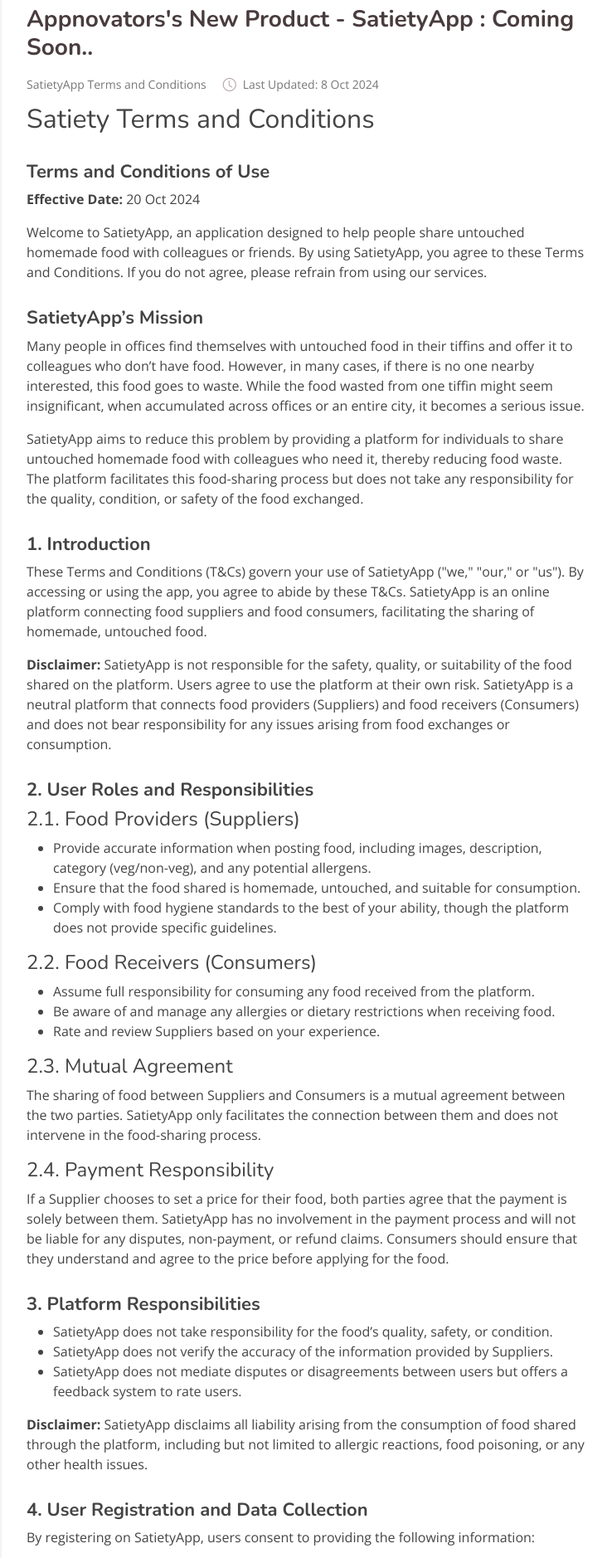
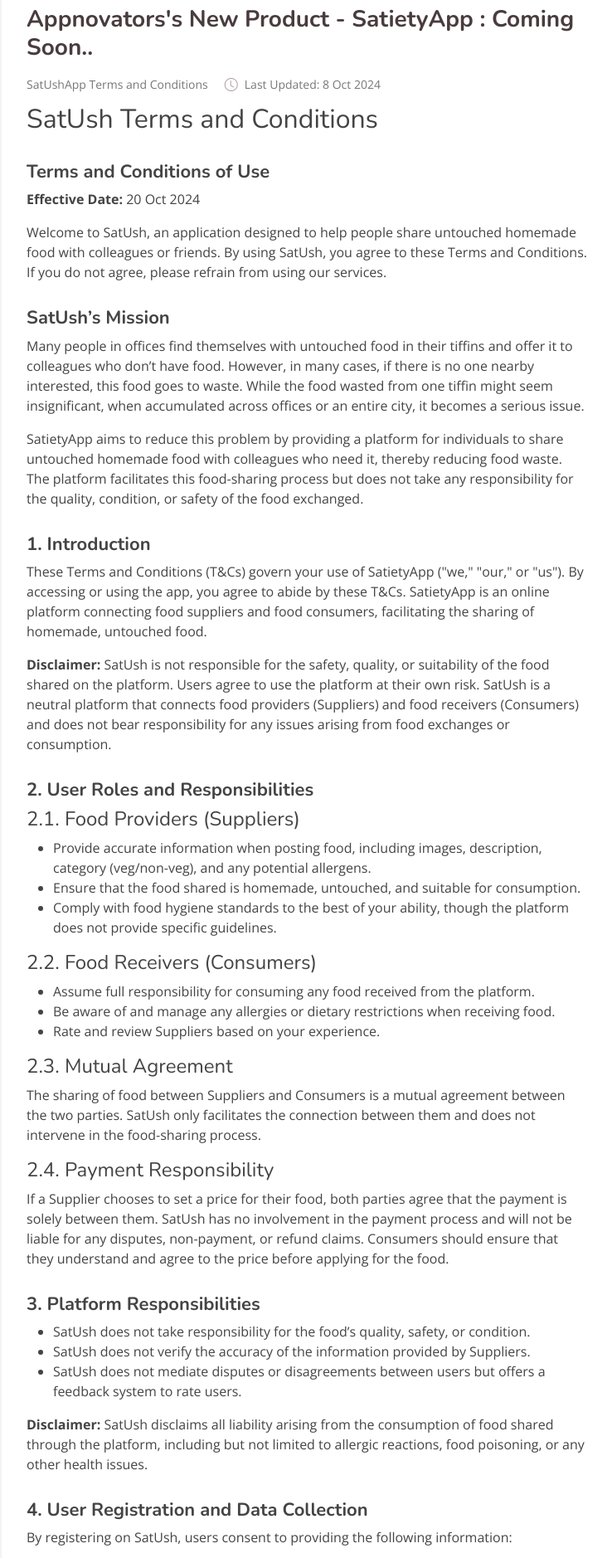
Before and after one commit to Priya-Mohod/Appnovators-Website, a plain HTML site: page termsCondition.html in a window 1280 px wide. Shown: the part 660-2538 px from the top of the page at 83% size, without its empty margins (80-818 px from the left). Drawn offline with nearby package versions, Linux system fonts and the light colour scheme.

Commit message:
renamed to satush

```diff
--- a/termsCondition.html
+++ b/termsCondition.html
@@ -76,21 +76,21 @@
 
               <div class="entry-meta">
                 <ul>
-                  <li class="d-flex align-items-center"><a href="termsCondition.html">SatietyApp Terms and Conditions</a></li>
+                  <li class="d-flex align-items-center"><a href="termsCondition.html">SatUshApp Terms and Conditions</a></li>
                   <li class="d-flex align-items-center"><i class="bi bi-clock"></i> <a href="termsCondition.html"><time datetime="2020-01-01">Last Updated: 8 Oct 2024</time></a></li>
                 </ul>
               </div>
 
               <div class="entry-content">
-                <h2>Satiety Terms and Conditions</h2>
+                <h2>SatUsh Terms and Conditions</h2>
 
                 <h3>Terms and Conditions of Use</h3>
                 <p><strong>Effective Date:</strong> 20 Oct 2024</p>
                 <p>
-                    Welcome to SatietyApp, an application designed to help people share untouched homemade food with colleagues or friends. By using SatietyApp, you agree to these Terms and Conditions. If you do not agree, please refrain from using our services.
+                    Welcome to SatUsh, an application designed to help people share untouched homemade food with colleagues or friends. By using SatUsh, you agree to these Terms and Conditions. If you do not agree, please refrain from using our services.
                 </p>
 
-                <h3>SatietyApp’s Mission</h3>
+                <h3>SatUsh’s Mission</h3>
                 <p>
                     Many people in offices find themselves with untouched food in their tiffins and offer it to colleagues who don’t have food. However, in many cases, if there is no one nearby interested, this food goes to waste. While the food wasted from one tiffin might seem insignificant, when accumulated across offices or an entire city, it becomes a serious issue.
                 </p>
@@ -103,7 +103,7 @@
                     These Terms and Conditions (T&Cs) govern your use of SatietyApp ("we," "our," or "us"). By accessing or using the app, you agree to abide by these T&Cs. SatietyApp is an online platform connecting food suppliers and food consumers, facilitating the sharing of homemade, untouched food.
                 </p>
                 <p>
-                    <strong>Disclaimer:</strong> SatietyApp is not responsible for the safety, quality, or suitability of the food shared on the platform. Users agree to use the platform at their own risk. SatietyApp is a neutral platform that connects food providers (Suppliers) and food receivers (Consumers) and does not bear responsibility for any issues arising from food exchanges or consumption.
+                    <strong>Disclaimer:</strong> SatUsh is not responsible for the safety, quality, or suitability of the food shared on the platform. Users agree to use the platform at their own risk. SatUsh is a neutral platform that connects food providers (Suppliers) and food receivers (Consumers) and does not bear responsibility for any issues arising from food exchanges or consumption.
                 </p>
 
                 <h3>2. User Roles and Responsibilities</h3>
@@ -123,25 +123,25 @@
 
                 <h4>2.3. Mutual Agreement</h4>
                 <p>
-                    The sharing of food between Suppliers and Consumers is a mutual agreement between the two parties. SatietyApp only facilitates the connection between them and does not intervene in the food-sharing process.
+                    The sharing of food between Suppliers and Consumers is a mutual agreement between the two parties. SatUsh only facilitates the connection between them and does not intervene in the food-sharing process.
                 </p>
 
                 <h4>2.4. Payment Responsibility</h4>
                 <p>
-                    If a Supplier chooses to set a price for their food, both parties agree that the payment is solely between them. SatietyApp has no involvement in the payment process and will not be liable for any disputes, non-payment, or refund claims. Consumers should ensure that they understand and agree to the price before applying for the food.
+                    If a Supplier chooses to set a price for their food, both parties agree that the payment is solely between them. SatUsh has no involvement in the payment process and will not be liable for any disputes, non-payment, or refund claims. Consumers should ensure that they understand and agree to the price before applying for the food.
                 </p>
 
                 <h3>3. Platform Responsibilities</h3>
                 <ul>
-                    <li>SatietyApp does not take responsibility for the food’s quality, safety, or condition.</li>
-                    <li>SatietyApp does not verify the accuracy of the information provided by Suppliers.</li>
-                    <li>SatietyApp does not mediate disputes or disagreements between users but offers a feedback system to rate users.</li>
+                    <li>SatUsh does not take responsibility for the food’s quality, safety, or condition.</li>
+                    <li>SatUsh does not verify the accuracy of the information provided by Suppliers.</li>
+                    <li>SatUsh does not mediate disputes or disagreements between users but offers a feedback system to rate users.</li>
                 </ul>
-                <p><strong>Disclaimer:</strong> SatietyApp disclaims all liability arising from the consumption of food shared through the platform, including but not limited to allergic reactions, food poisoning, or any other health issues.</p>
+                <p><strong>Disclaimer:</strong> SatUsh disclaims all liability arising from the consumption of food shared through the platform, including but not limited to allergic reactions, food poisoning, or any other health issues.</p>
 
                 <h3>4. User Registration and Data Collection</h3>
                 <p>
-                    By registering on SatietyApp, users consent to providing the following information:
+                    By registering on SatUsh, users consent to providing the following information:
                 </p>
                 <ul>
                     <li><strong>Personal Data:</strong> Name, email, phone number, photo, and location.</li>
@@ -157,7 +157,7 @@
 
             </article>
 
-            <div class="blog-author d-flex align-items-center">
+            <div class="author d-flex align-items-center">
               <div>
                 <h4>Priya Dhivar-Mohod</h4>
                 <div class="social-links">
```
